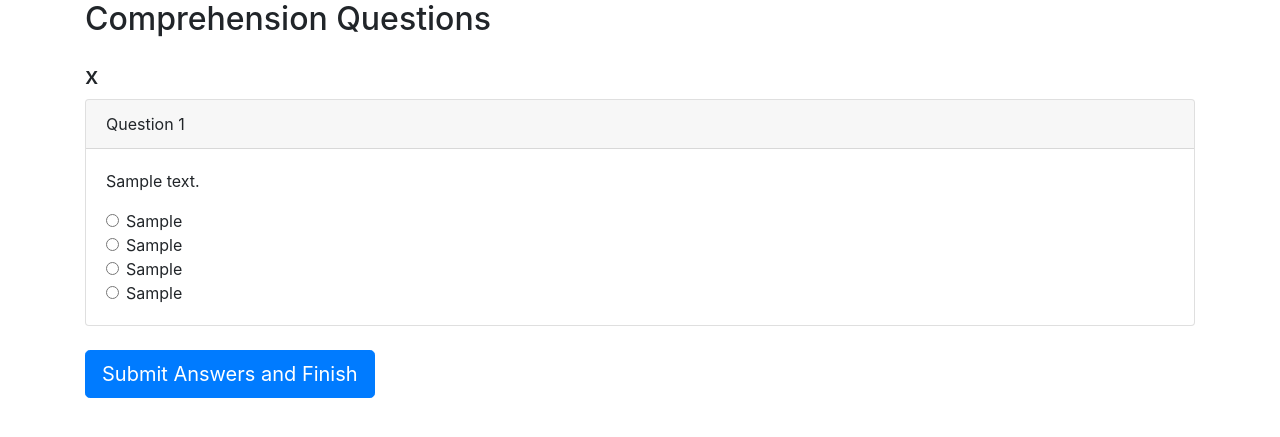
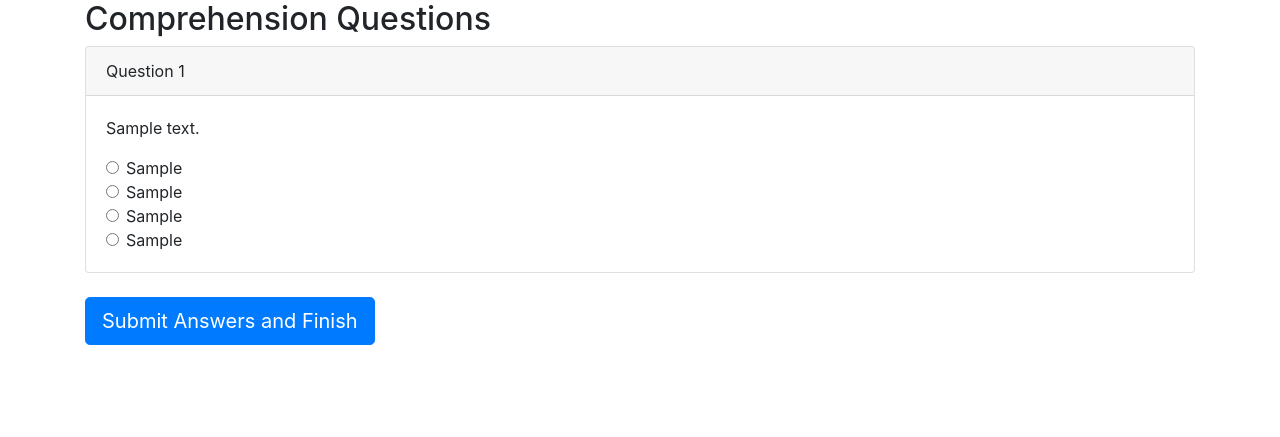
Before and after one commit to nickhuo/CogSearch, a Flask app: page /questions in a window 1280 px wide. Shown: the top 437 px of the page. Run offline with Flask 3, Linux system fonts and the light colour scheme; the visitor is signed in with stand-in values (Sample User, id 1); tables that the repository leaves empty hold one stand-in row (values such as "Sample post"); some libraries are stand-ins or nearby versions.

Commit message:
fix comprehension question page display

```diff
--- a/src/templates/questions.html
+++ b/src/templates/questions.html
@@ -16,7 +16,6 @@
     <form method="POST" action="{{ url_for('core.done') }}">
         {% set counter = namespace(value=1) %}
         {% for block in questions_by_passage %}
-        <h4 class="mt-4">{{ block.passTitle }}</h4>
           {% for q in block.questions %}
           <div class="card mb-4">
             <div class="card-header">Question {{ counter.value }}</div>
```
